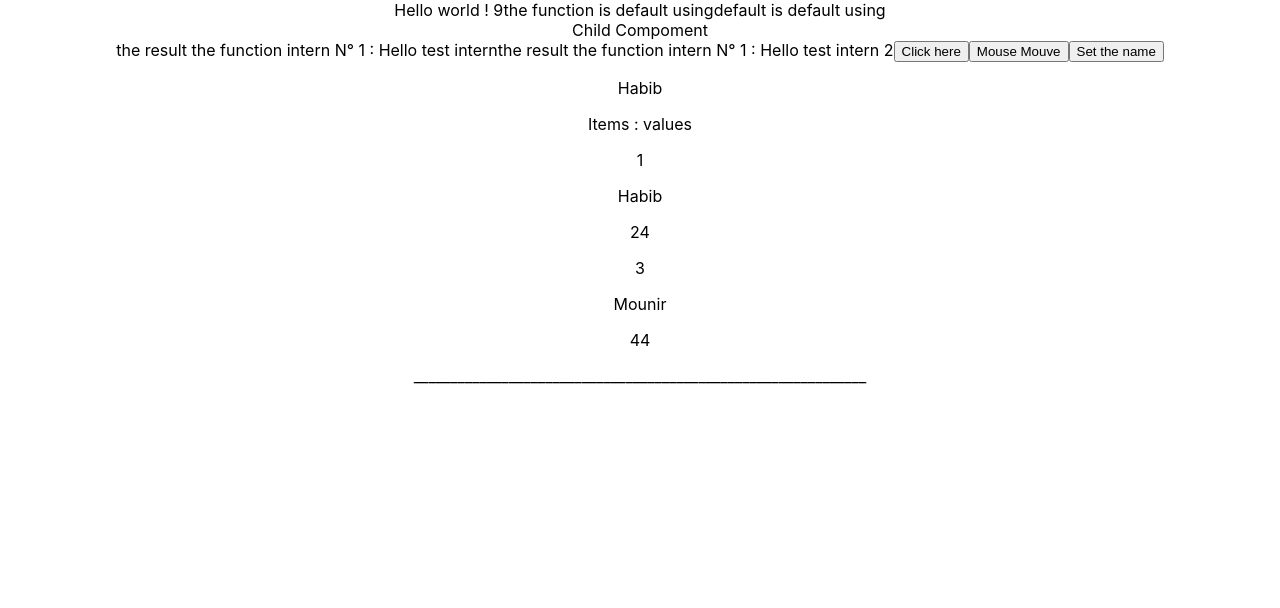
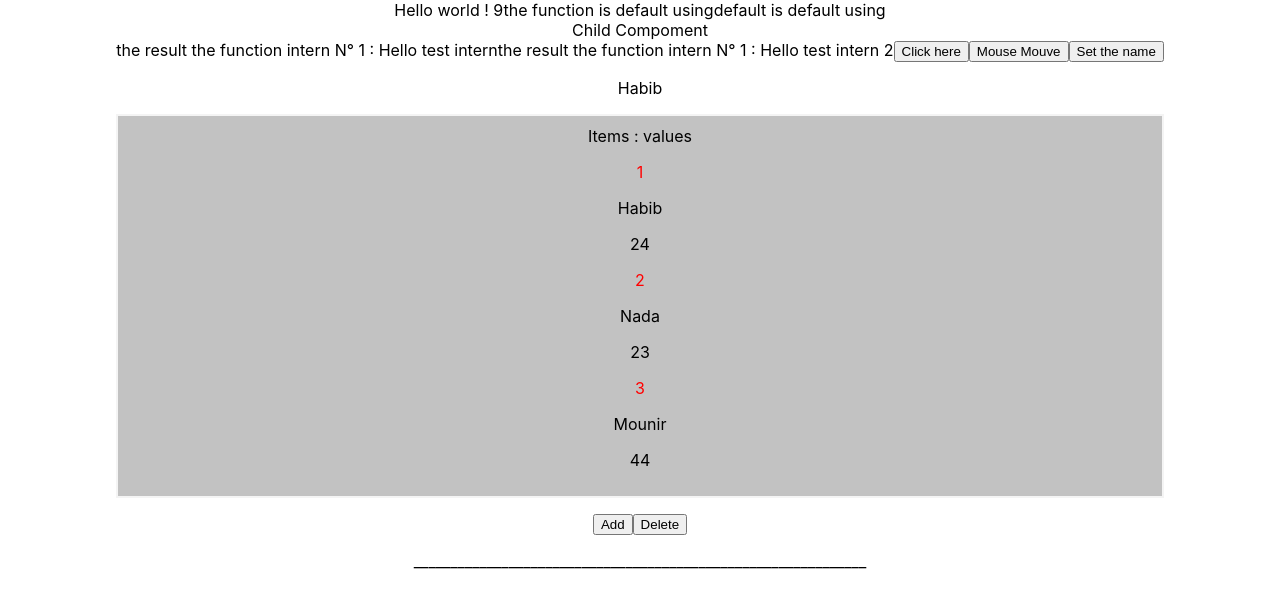
Before and after one commit to HabibAroua/Web_Dev, a React (Create React App) app in the folder app-react/: page / in a window 1280 px wide. Shown: the top 608 px of the page. Built offline with nearby package versions, Linux system fonts and the light colour scheme.

Commit message:
add content in the items

```diff
--- a/app-react/src/App.js
+++ b/app-react/src/App.js
@@ -10,6 +10,22 @@ import Items from './compoments/Items';
 
 class App extends Component
 {
+    constructor()
+    {
+        super();
+        console.log("Constrctor");
+    }
+
+    componentDidMount()
+    {
+        console.log("componentDidMount");
+    }
+
+    componentDidUpdate(prevProps, prevState)
+    {
+        console.log("componentDidUpdate "+prevProps+" "+prevState);
+    }
+
     state =
     {
         name : 'Habib',
@@ -48,6 +64,22 @@ class App extends Component
         )
     }
 
+    handleAdd=(e)=>
+    {
+        let items = this.state.items;
+        items.push({id: '4' , name:'Mai', age:35});
+        this.setState( //Edit the item in this instruction
+            {
+                items : items
+            }
+        )
+    }
+
+    handleDelete=(e)=>
+    {
+
+    }
+
     render()
     {
         return (
@@ -63,6 +95,8 @@ class App extends Component
                 <button onClick={this.setName} >Set the name</button>
                 <p>{this.state.name}</p>
                 <Items items={this.state.items} />
+                <button onClick={this.handleAdd}>Add</button>
+                <button>Delete</button>
                 <p>______________________________________________________________</p>
             </div>
     );
--- /dev/null
+++ b/app-react/src/compoments/Items.css
@@ -0,0 +1,21 @@
+.item:nth-of-type(even)
+{
+    background : #9999;
+}
+
+.item:nth-of-type(odd)
+{
+    background : #ddd;
+}
+
+.item
+{
+    width:80%;
+    padding: 10px;
+    border: 2px solid #f6f6f6f6;
+    margin: 15px auto;
+}
+.p1
+{
+    color: red;
+}
--- a/app-react/src/compoments/Items.js
+++ b/app-react/src/compoments/Items.js
@@ -1,26 +1,30 @@
 import React, { Component } from 'react';
+import './Items.css';
 
 class Items extends Component
 {
+
     render()
     {
         const {items}=this.props;
         const theItems = items.map( item=>
         {
-            if(item.id%2!=0)
+            if(item.id>0)
             {
                 return(
 
                     <div key={item.id}>
-                        <p>{item.id}</p>
+                        <p className="p1">{item.id}</p>
                         <p>{item.name}</p>
                         <p>{item.age}</p>
+
                     </div>
+
                 )
             }
         });
         return(
-            <div>
+            <div className="item">
                 Items : values
                 {theItems}
             </div>
```
